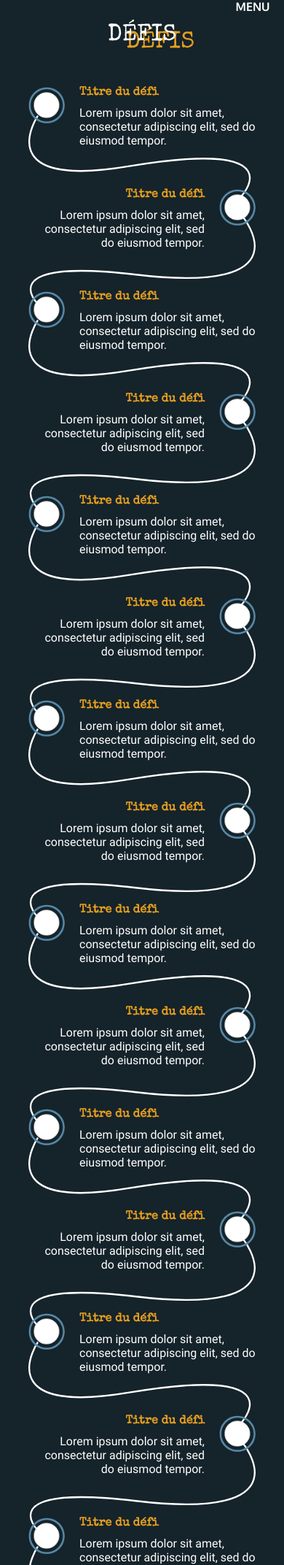
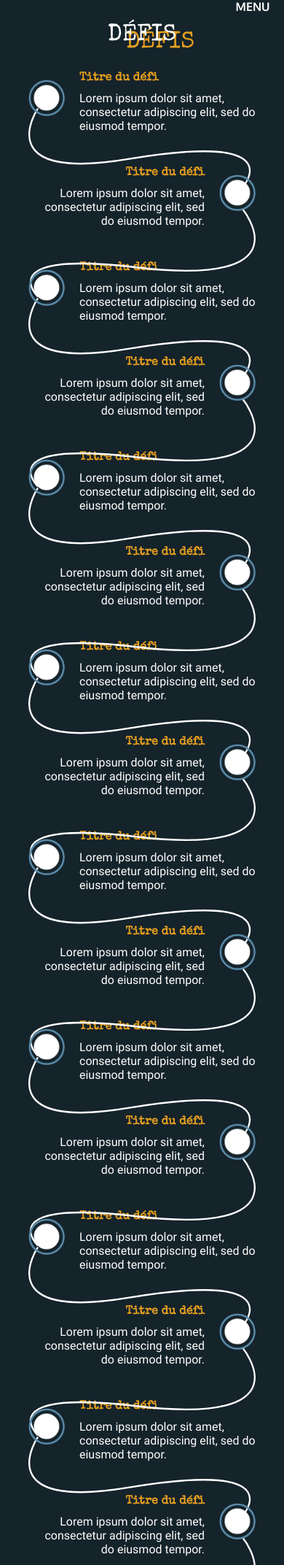
Before and after one commit to les50heures/les50heures, a PHP site: template templates/defis.html.twig in a window 390 px wide. Shown: the part 89-2233 px from the top of the page at 73% size. Run offline with PHP 8.4, Linux system fonts and the light colour scheme; the template is opened without the code that fills it, so the values that code supplies are empty; some libraries are stand-ins or nearby versions.

Commit message:
page defi
modif format mobile

```diff
--- a/css/style.css
+++ b/css/style.css
@@ -1057,13 +1057,16 @@ piece h1 {
     margin-left: 0;
 }
 
-.les_defis div { height: 110px; }
+.les_defis div {
+    height: 110px;
+    margin-top: -10px;
+}
 svg {
     position: relative;
     top: -71px;
 }
 
-.svg2{  top: -180px; }
+.svg2{  top: -170px; }
 .les_defis .msg_fin {  height: 65px; }
 
 @media only screen and (max-width: 320px) {
```
